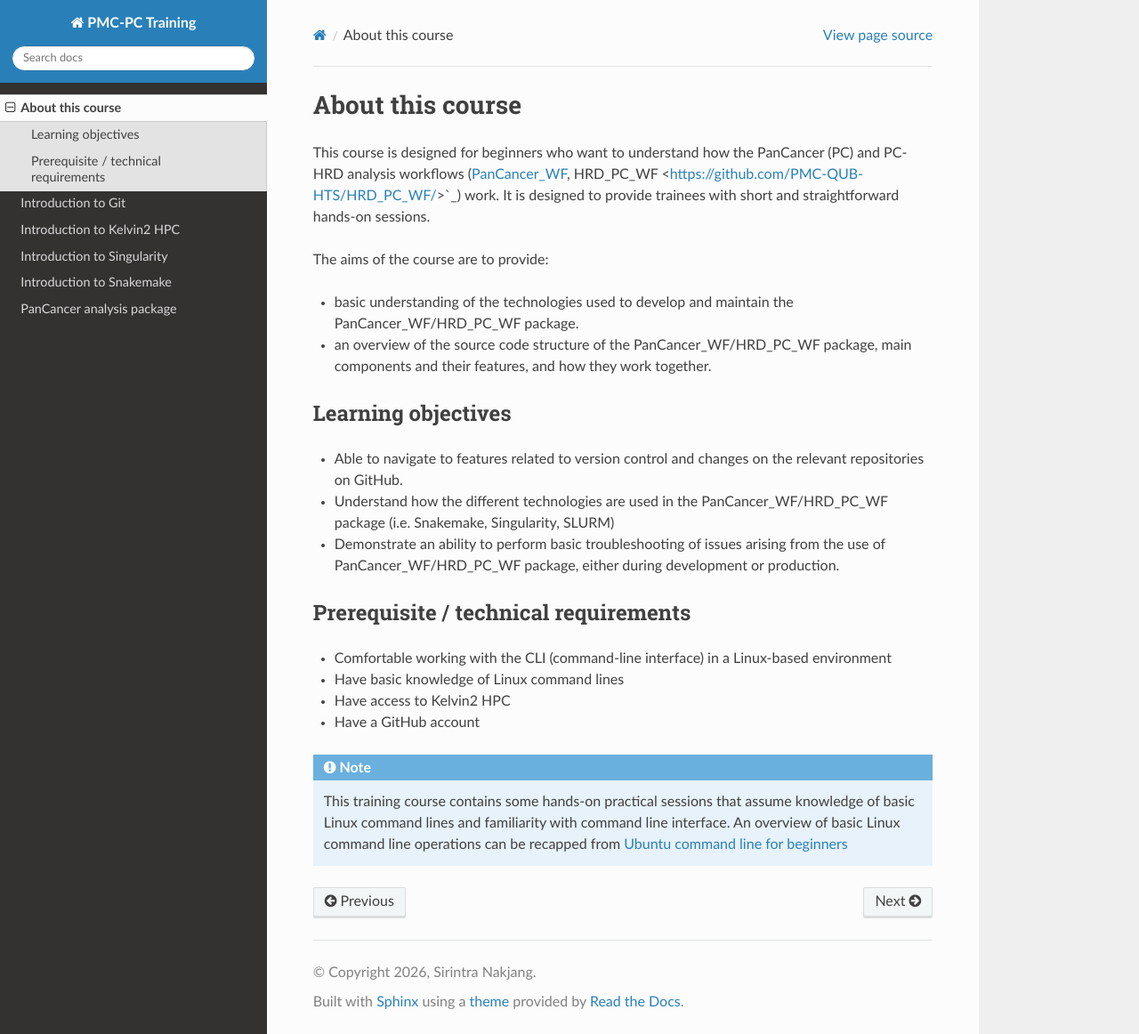
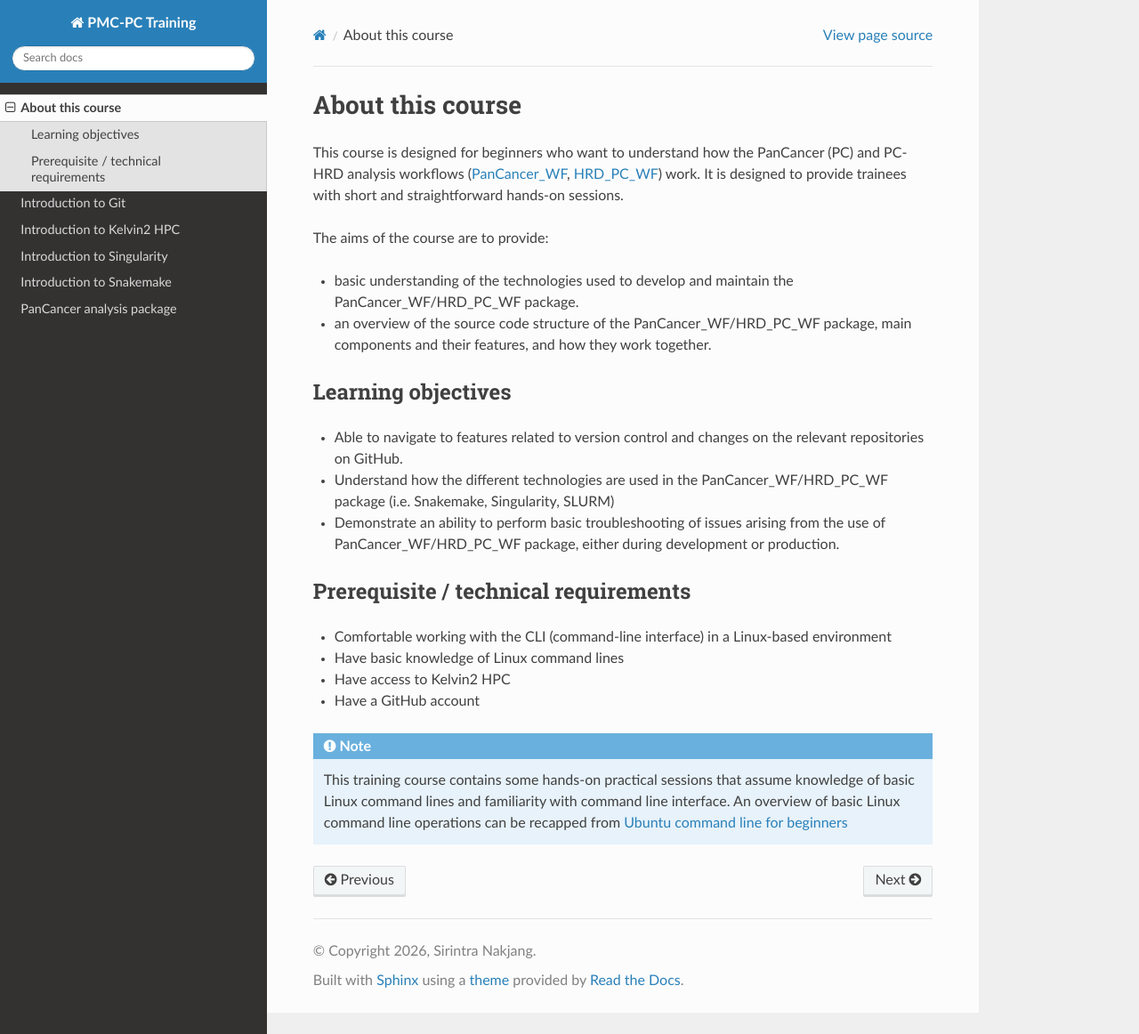
Before and after one commit to sirintra/PMC-PC-training, a Sphinx documentation site: the page built from docs/source/about.rst, in a window 1280 px wide and 1162 px high. Shown: the whole window at 89% size. Built offline with Sphinx 7.4.7 and the Read the Docs theme 3.1.0, drawn with Linux system fonts in a browser that asks for light colours.

Commit message:
Update about.rst

```diff
--- a/docs/source/about.rst
+++ b/docs/source/about.rst
@@ -1,6 +1,6 @@
 About this course
 ===================================
-This course is designed for beginners who want to understand how the PanCancer (PC) and PC-HRD analysis workflows (`PanCancer_WF <https://github.com/PMC-QUB-HTS/PanCancer_WF/>`_, HRD_PC_WF <https://github.com/PMC-QUB-HTS/HRD_PC_WF/>`_) work. It is designed to provide trainees with short and straightforward hands-on sessions.
+This course is designed for beginners who want to understand how the PanCancer (PC) and PC-HRD analysis workflows (`PanCancer_WF <https://github.com/PMC-QUB-HTS/PanCancer_WF/>`_, `HRD_PC_WF <https://github.com/PMC-QUB-HTS/HRD_PC_WF/>`_) work. It is designed to provide trainees with short and straightforward hands-on sessions.
 
 The aims of the course are to provide:
 
```
